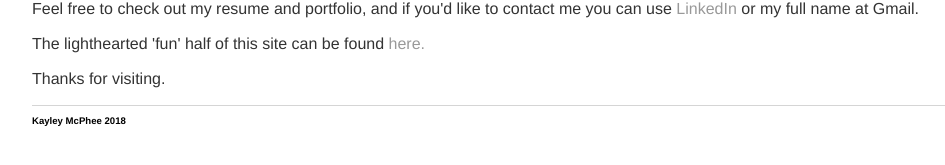
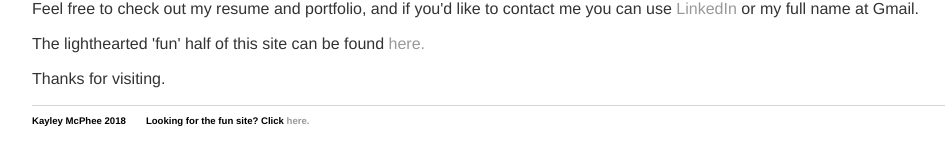
Before and after one commit to kayleymcphee/kayleymcphee.github.io, a Jekyll site: the page built from index.html, in a window 1280 px wide. Shown: the part 211-376 px from the top of the page, without its empty margins (64-1009 px from the left). Built offline with Jekyll 4.4.1, drawn with Linux system fonts in a browser that asks for light colours.

Commit message:
Update professionalsite.html

```diff
--- a/_layouts/professionalsite.html
+++ b/_layouts/professionalsite.html
@@ -23,7 +23,7 @@
     </div><!-- /.container -->
 		<footer>
     		<ul>
-        		<li>Kayley McPhee 2018</li>
+        		<li>Kayley McPhee 2018</li><li>Looking for the fun site? Click <a href="https://kayleymcphee.com/fun/index.html">here.</a></li>
 		</ul>
 		</footer>
 	</body>
```
